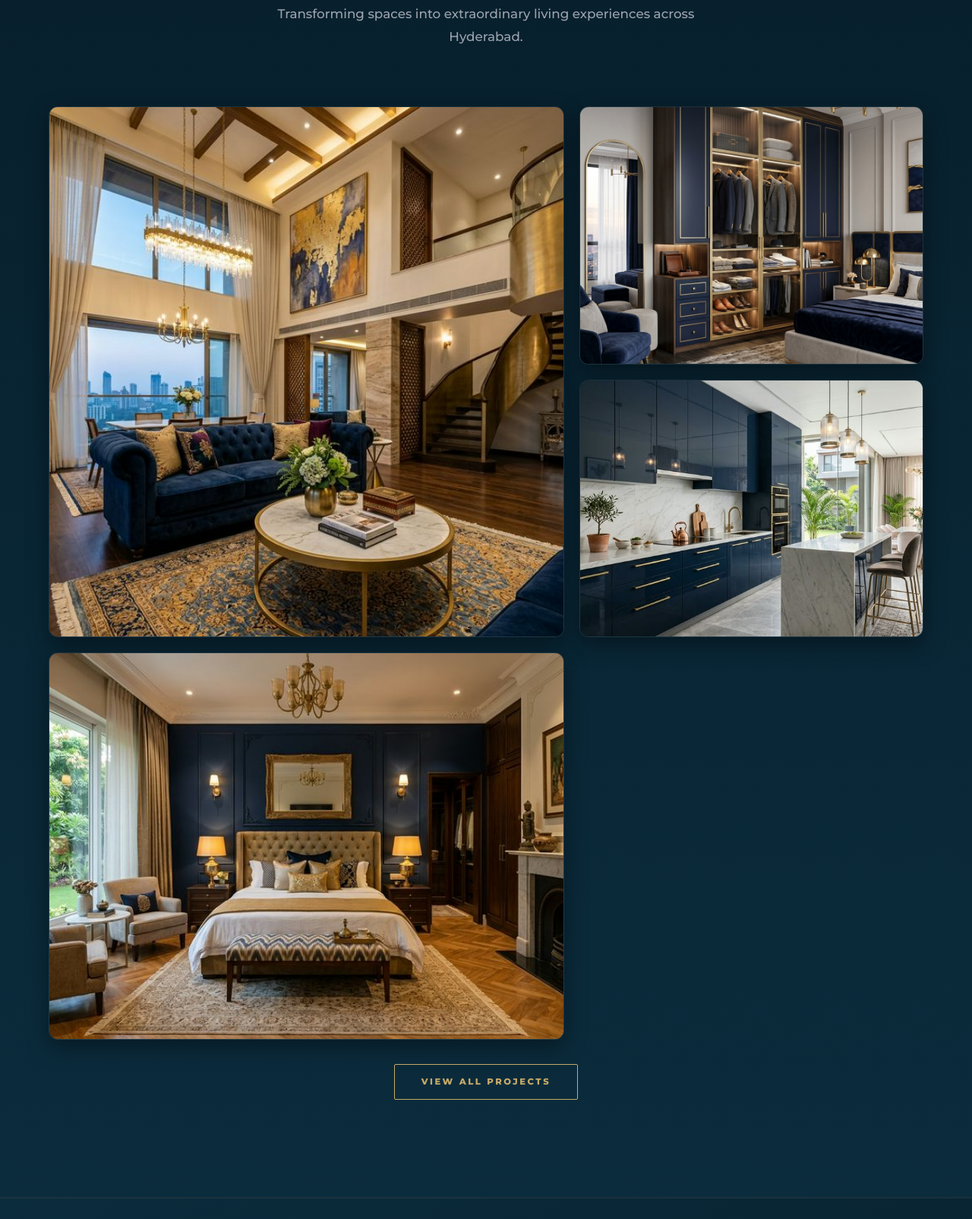
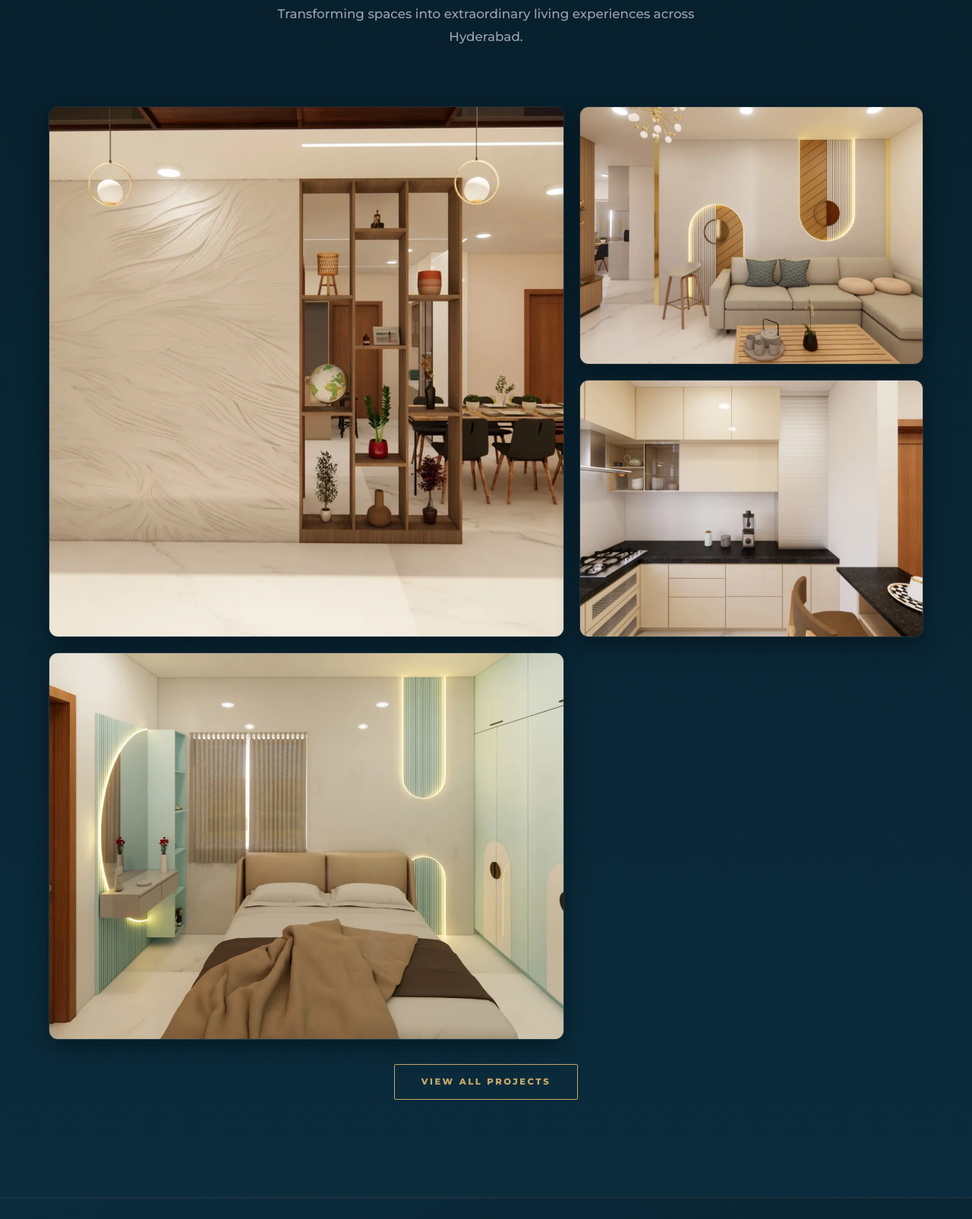
Before and after one commit to avinash-a4/AARVA-INTERIORS-AND-FURNITURE, a website: page index.html in a window 1280 px wide. Shown: the part 1115-2720 px from the top of the page at 76% size. Drawn offline with Linux system fonts and the light colour scheme.

Commit message:
Replaced remaining AI visuals with optimized real project images

```diff
--- a/index.html
+++ b/index.html
@@ -128,7 +128,7 @@
     <div class="projects-grid">
       <div class="project-card project-card--featured reveal">
         <div class="project-img-wrap">
-          <img src="assets/images/living.png" alt="Modern Living Room" class="project-img" />
+          <img src="assets/portfolio/hall4.webp" alt="Modern Living Room" class="project-img" loading="lazy" />
           <div class="project-overlay">
             <span class="label-text">Living Room</span>
             <h3 class="project-title">Imperial Living Suite</h3>
@@ -139,7 +139,7 @@
       </div>
       <div class="project-card reveal reveal-delay-1">
         <div class="project-img-wrap">
-          <img src="assets/furniture/wardrobe.jpg" alt="Luxury Wardrobe" class="project-img" />
+          <img src="assets/portfolio/furniture.webp" alt="Luxury Wardrobe" class="project-img" loading="lazy" />
           <div class="project-overlay">
             <span class="label-text">Furniture</span>
             <h3 class="project-title">Luxury Wardrobe Design</h3>
@@ -150,7 +150,7 @@
       </div>
       <div class="project-card reveal reveal-delay-1">
         <div class="project-img-wrap">
-          <img src="assets/images/kitchen.png" alt="Luxury Kitchen" class="project-img" />
+          <img src="assets/portfolio/kitchen.webp" alt="Luxury Kitchen" class="project-img" loading="lazy" />
           <div class="project-overlay">
             <span class="label-text">Kitchen</span>
             <h3 class="project-title">Azure Modular Kitchen</h3>
@@ -161,7 +161,7 @@
       </div>
       <div class="project-card reveal reveal-delay-2">
         <div class="project-img-wrap">
-          <img src="assets/images/bedroom.png" alt="Master Bedroom" class="project-img" />
+          <img src="assets/portfolio/bedroom.webp" alt="Master Bedroom" class="project-img" loading="lazy" />
           <div class="project-overlay">
             <span class="label-text">Bedroom</span>
             <h3 class="project-title">Royal Master Suite</h3>
@@ -262,7 +262,7 @@
         <a href="contact.html" class="btn btn-gold mt-4">Start Consultation</a>
       </div>
       <div class="why-image-wrap reveal reveal-delay-2">
-        <img src="assets/images/living.png" alt="Luxury Interior" class="why-img" />
+        <img src="assets/portfolio/hall1.webp" alt="Luxury Interior" class="why-img" loading="lazy" />
         <div class="why-badge">
           <span class="badge-num">10+</span>
           <span class="badge-txt">Years of Excellence</span>
```
Also changed, not shown: contact.html (+1 -1 lines), login.html (+1 -1 lines), services.html (+5 -5 lines).
